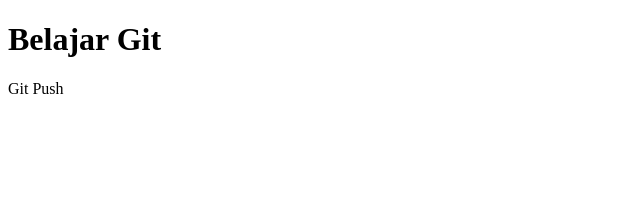
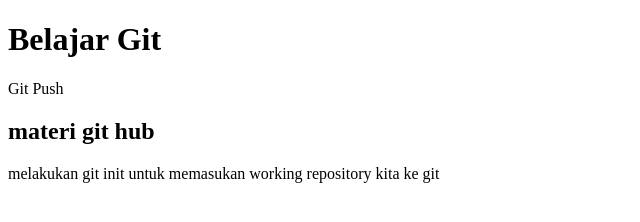
Before and after one commit to farhansap/tugasgit, a plain HTML site: page index.html in a window 1280 px wide. Shown: the whole page, without its empty margins (0-640 px from the left). Drawn offline with Linux system fonts and the light colour scheme.

Commit message:
menambahkan subheading dan paragraf baru

```diff
--- a/index.html
+++ b/index.html
@@ -6,5 +6,8 @@
     <body>
       <h1>Belajar Git</h1>
       <p>Git Push</p>
+      <h2>materi git hub</h2>
+        <p>melakukan  git init untuk memasukan working repository kita ke git</p>
+
     </body>
 </HTML>
```
